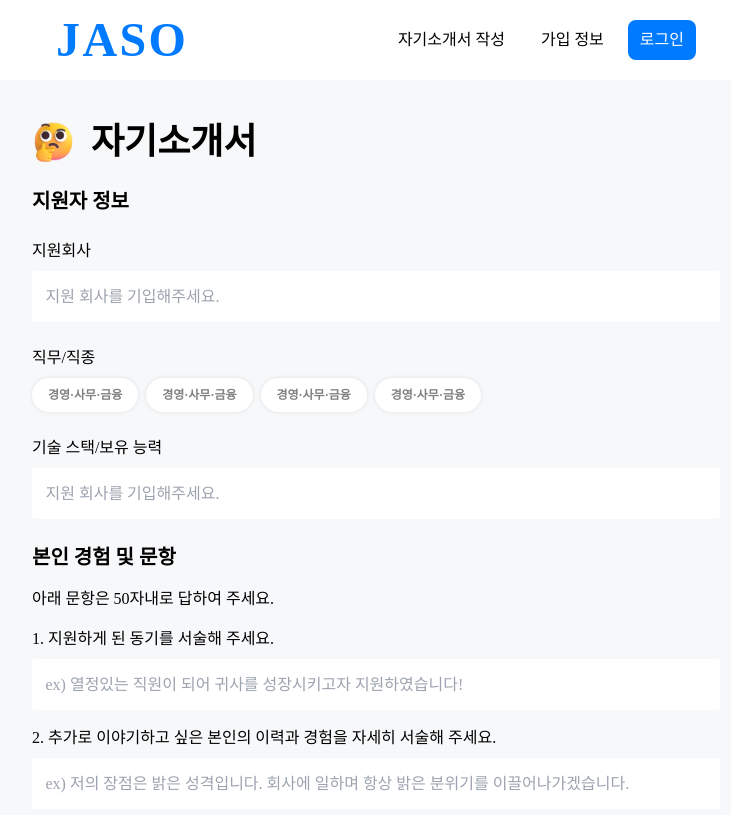
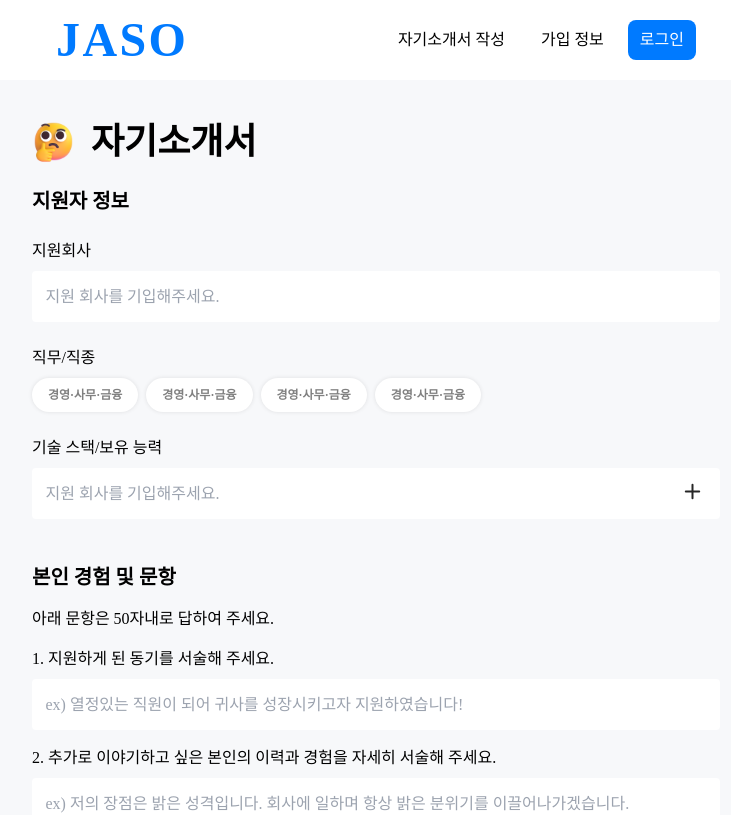
Before and after one commit to Original-Gimchi/VisualNovel_CLIENT, a Next.js app: page /coverletter in a window 1280 px wide. Shown: the top 815 px of the page, without its empty margins (264-995 px from the left). Built offline with nearby package versions, Linux system fonts and the light colour scheme.

Commit message:
PlusInput 추가

```diff
--- /dev/null
+++ b/components/atoms/PlusInput.tsx
@@ -0,0 +1,43 @@
+import {
+  Dispatch,
+  InputHTMLAttributes,
+  SetStateAction,
+  useEffect,
+  useState,
+} from "react";
+import Input from "./Input";
+import PlusIcon from "../icons/PlusIcon";
+import Category from "./Category";
+
+interface PlusInputProps extends InputHTMLAttributes<HTMLInputElement> {
+  stackList: string[];
+  setStackList: Dispatch<SetStateAction<string[]>>;
+  label?: string;
+}
+
+export default function PlusInput({
+  stackList,
+  setStackList,
+  ...props
+}: PlusInputProps) {
+  const [nowStackList, setNowStackList] = useState<string[]>([]);
+  const [nowValue, setNowValue] = useState<string>("");
+
+  useEffect(() => {
+    setStackList(nowStackList);
+  }, [nowStackList, setStackList]);
+
+  return (
+    <div>
+      <div className="relative">
+        <Input onChange={(e) => setNowValue(e.target.value)} {...props} />
+        <PlusIcon
+          className="cursor-pointer absolute top-11 right-4"
+          onClick={() => setNowStackList((prev) => [...prev, nowValue])}
+        />
+        <div className="h-5" />
+        <Category.Group categorys={nowStackList} />
+      </div>
+    </div>
+  );
+}
--- /dev/null
+++ b/components/icons/PlusIcon.tsx
@@ -0,0 +1,20 @@
+export default function PlusIcon({ ...props }) {
+  return (
+    <svg
+      width="23"
+      height="23"
+      viewBox="0 0 23 23"
+      fill="none"
+      xmlns="http://www.w3.org/2000/svg"
+      {...props}
+    >
+      <path
+        d="M11.5 4.7915V18.2082M4.79166 11.4998H18.2083"
+        stroke="#262626"
+        strokeWidth="2"
+        strokeLinecap="round"
+        strokeLinejoin="round"
+      />
+    </svg>
+  );
+}
--- a/pages/coverletter/index.tsx
+++ b/pages/coverletter/index.tsx
@@ -2,7 +2,9 @@ import Button from "@/components/atoms/Button";
 import Category from "@/components/atoms/Category";
 import Frame from "@/components/atoms/Frame";
 import Input from "@/components/atoms/Input";
+import PlusInput from "@/components/atoms/PlusInput";
 import ThinkingIcon from "@/components/icons/ThinkingIcon";
+import { useState } from "react";
 
 export default function CoverLetter() {
   const categorys = [
@@ -11,6 +13,8 @@ export default function CoverLetter() {
     "경영·사무·금융",
     "경영·사무·금융",
   ];
+
+  const [stackList, setStackList] = useState<string[]>([]);
 
   return (
     <Frame>
@@ -21,14 +25,15 @@ export default function CoverLetter() {
         </div>
         <h3 className="text-xl font-black">지원자 정보</h3>
         <Input label="지원회사" placeholder="지원 회사를 기입해주세요." />
-
         <div>
           <p className="mb-2">직무/직종</p>
           <Category.Group categorys={categorys} />
         </div>
-        <Input
+        <PlusInput
+          stackList={stackList}
+          setStackList={setStackList}
+          placeholder="지원 회사를 기입해주세요."
           label="기술 스택/보유 능력"
-          placeholder="지원 회사를 기입해주세요."
         />
 
         <div className="flex flex-col gap-4">
@@ -43,7 +48,6 @@ export default function CoverLetter() {
             placeholder="ex) 저의 장점은 밝은 성격입니다. 회사에 일하며 항상 밝은 분위기를 이끌어나가겠습니다."
           />
         </div>
-
         <div className="flex flex-col gap-5 items-center my-5">
           <Button className="px-8">+</Button>
           <Button>완료하기</Button>
```
